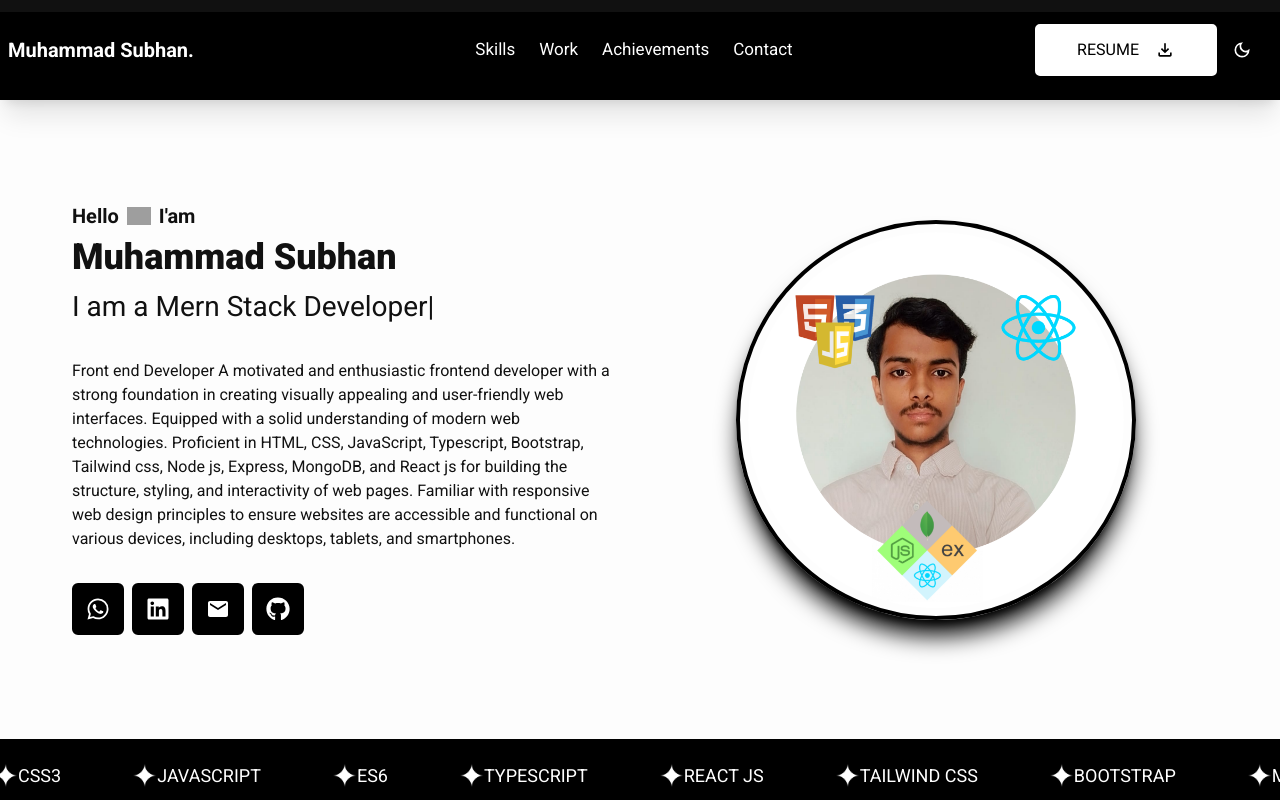
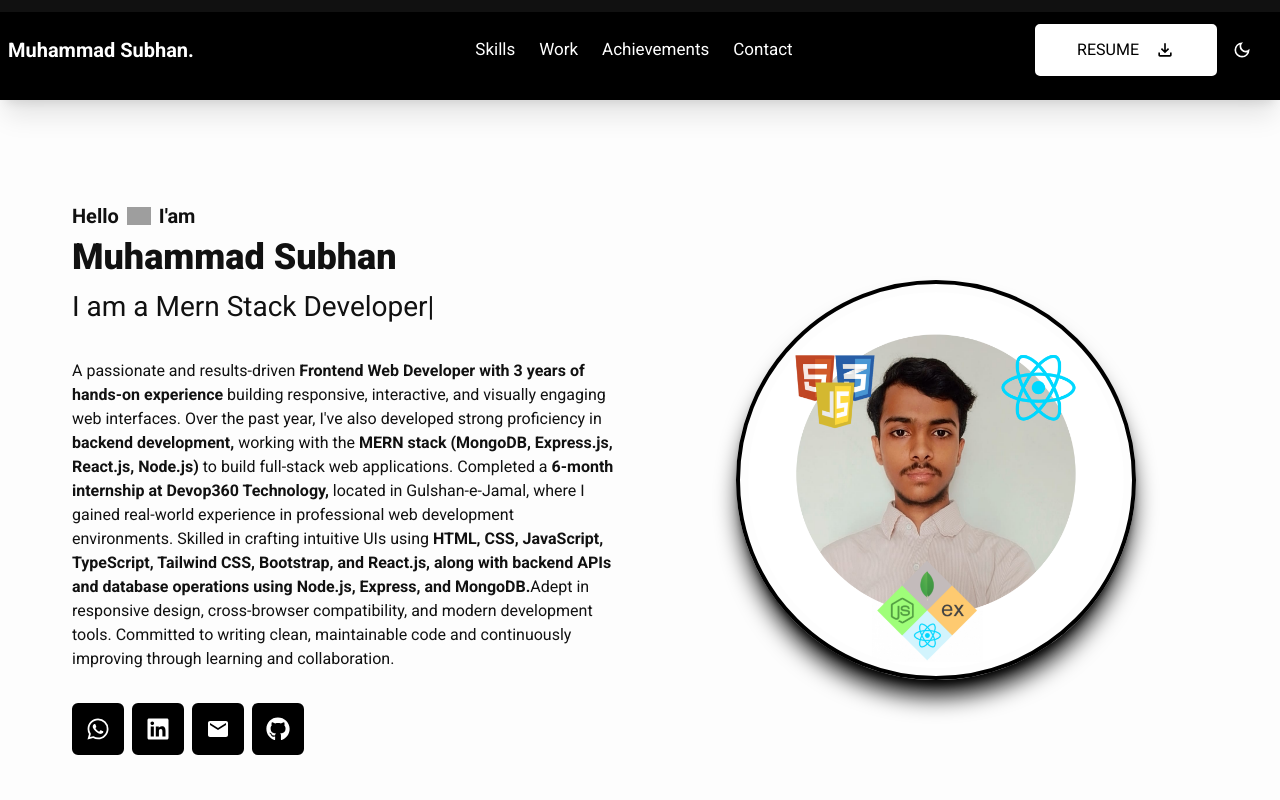
Before and after one commit to subhan-tahir/myPortfolio, a React (Vite) app: page / in a window 1280 px wide. Shown: the top 800 px of the page. Built offline with nearby package versions, Linux system fonts and the light colour scheme; grey boxes are pictures that could not be loaded.

Commit message:
update summary

```diff
--- a/src/Components/HeroSection.jsx
+++ b/src/Components/HeroSection.jsx
@@ -55,15 +55,11 @@ const HeroSection = () => {
             </div>
             <div className="">
               <p>
-                Front end Developer A motivated and enthusiastic frontend
-                developer with a strong foundation in creating visually
-                appealing and user-friendly web interfaces. Equipped with a
-                solid understanding of modern web technologies. Proficient in
-                HTML, CSS, JavaScript, Typescript, Bootstrap, Tailwind css, Node js, Express, MongoDB,  and React js for building the structure,
-                styling, and interactivity of web pages. Familiar with
-                responsive web design principles to ensure websites are
-                accessible and functional on various devices, including
-                desktops, tablets, and smartphones.
+                A passionate and results-driven <b> Frontend Web Developer with 3 years of hands-on experience </b> building responsive, interactive, and visually engaging web interfaces. Over the past year, I've also developed strong proficiency in <b>backend development,</b> working with the <b>MERN stack (MongoDB, Express.js, React.js, Node.js)</b> to build full-stack web applications.
+
+                Completed a <b>6-month internship at Devop360 Technology,</b> located in Gulshan-e-Jamal, where I gained real-world experience in professional web development environments. Skilled in crafting intuitive UIs using <b>HTML, CSS, JavaScript, TypeScript, Tailwind CSS, Bootstrap, and React.js, along with backend APIs and database operations using Node.js, Express, and MongoDB.</b>
+
+                Adept in responsive design, cross-browser compatibility, and modern development tools. Committed to writing clean, maintainable code and continuously improving through learning and collaboration.
               </p>
             </div>
             <div className="flex gap-2">
```
